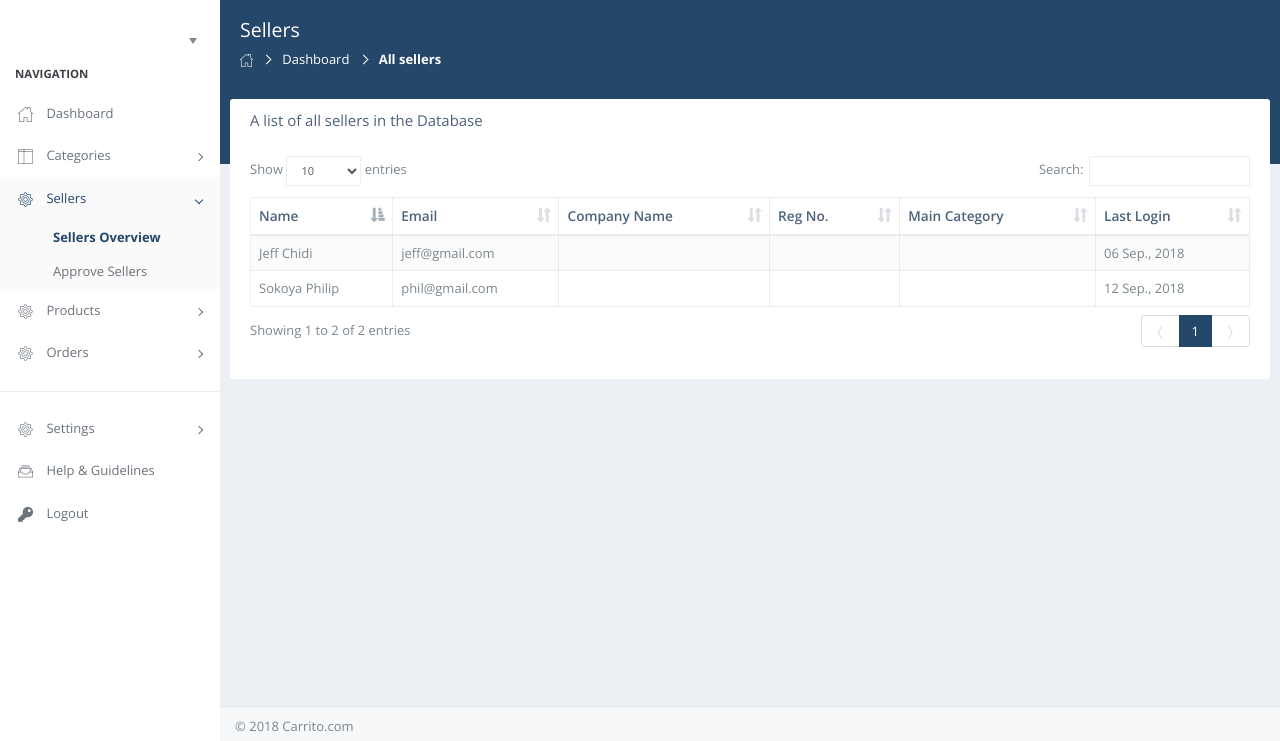
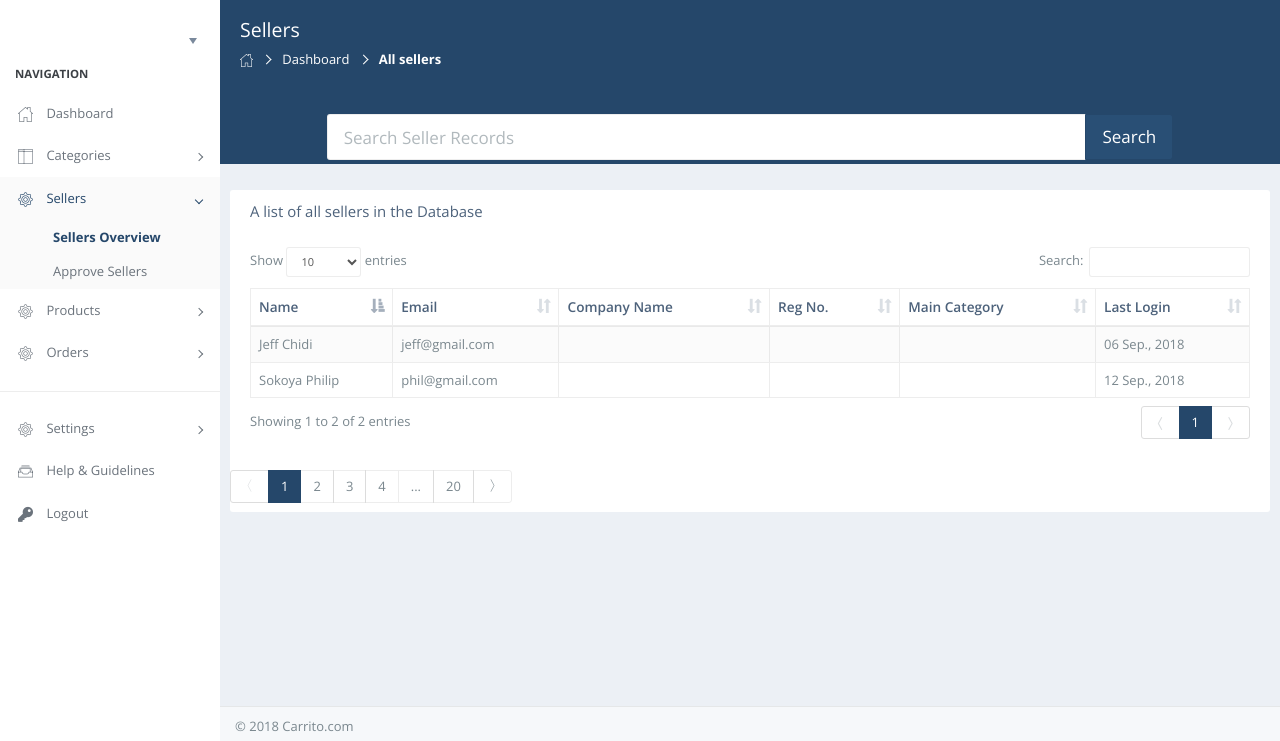
Before and after one commit to schoolvillephilip/admin, a CodeIgniter app: page /admin/index.php/sellers/index in a window 1280 px wide. Shown: the part 59-800 px from the top of the page. Run offline with CodeIgniter, Linux system fonts and the light colour scheme; the visitor is signed in with stand-in values (Sample User, id 1); data comes from the database, SQL or seed files in the repository; data that the repository does not hold is empty; some libraries are stand-ins or nearby versions; some web fonts are replaced.

Commit message:
Updated admin seller overview
Added pagination and top level search bar

```diff
--- a/application/views/admin/sellers/overview.php
+++ b/application/views/admin/sellers/overview.php
@@ -35,6 +35,16 @@
 			<!--Page content-->
 			<!--===================================================-->
 			<div id="page-content">
+				<div class="row pad-ver">
+					<form action="#" method="post" class="col-xs-12 col-sm-10 col-sm-offset-1 pad-hor">
+						<div class="input-group mar-btm">
+							<input type="text" placeholder="Search Seller Records" class="form-control input-lg">
+							<span class="input-group-btn">
+                     <button class="btn btn-primary btn-lg" type="button">Search</button>
+                 </span>
+						</div>
+					</form>
+				</div>
 
 				<div class="row">
 					<div class="panel">
@@ -55,19 +65,32 @@
 								</tr>
 								</thead>
 								<tbody>
-									<?php foreach( $sellers as $seller ) : ?>
+								<?php foreach ($sellers as $seller) : ?>
 									<tr>
-											<td><a href="<?= base_url('sellers/detail/'. $seller->id ); ?>"><?= ucwords($seller->first_name . ' '. $seller->last_name ); ?></a></td>
+										<td>
+											<a href="<?= base_url('sellers/detail/' . $seller->id); ?>"><?= ucwords($seller->first_name . ' ' . $seller->last_name); ?></a>
+										</td>
 										<td><?= $seller->email; ?></td>
 										<td><?= $seller->legal_company_name; ?></td>
 										<td><?= $seller->reg_no; ?></td>
 										<td><?= $seller->main_category; ?></td>
-											<td><?= neatDate($seller->last_login);?></td>
+										<td><?= neatDate($seller->last_login); ?></td>
 									</tr>
 								<?php endforeach; ?>
 								</tbody>
 							</table>
 						</div>
+						<ul class="pagination" style="margin: auto auto 5px;">
+							<li class="disabled"><a href="#" class="demo-pli-arrow-left"></a></li>
+							<li class="active"><a href="#">1</a></li>
+							<li><a href="#">2</a></li>
+							<li><a href="#">3</a></li>
+							<li><a href="#">4</a></li>
+							<li><span>...</span></li>
+							<li><a href="#">20</a></li>
+							<li><a href="#" class="demo-pli-arrow-right"></a></li>
+						</ul>
+
 					</div>
 
 				</div>
```
Lines whose indentation alone changed are shown as unchanged.
